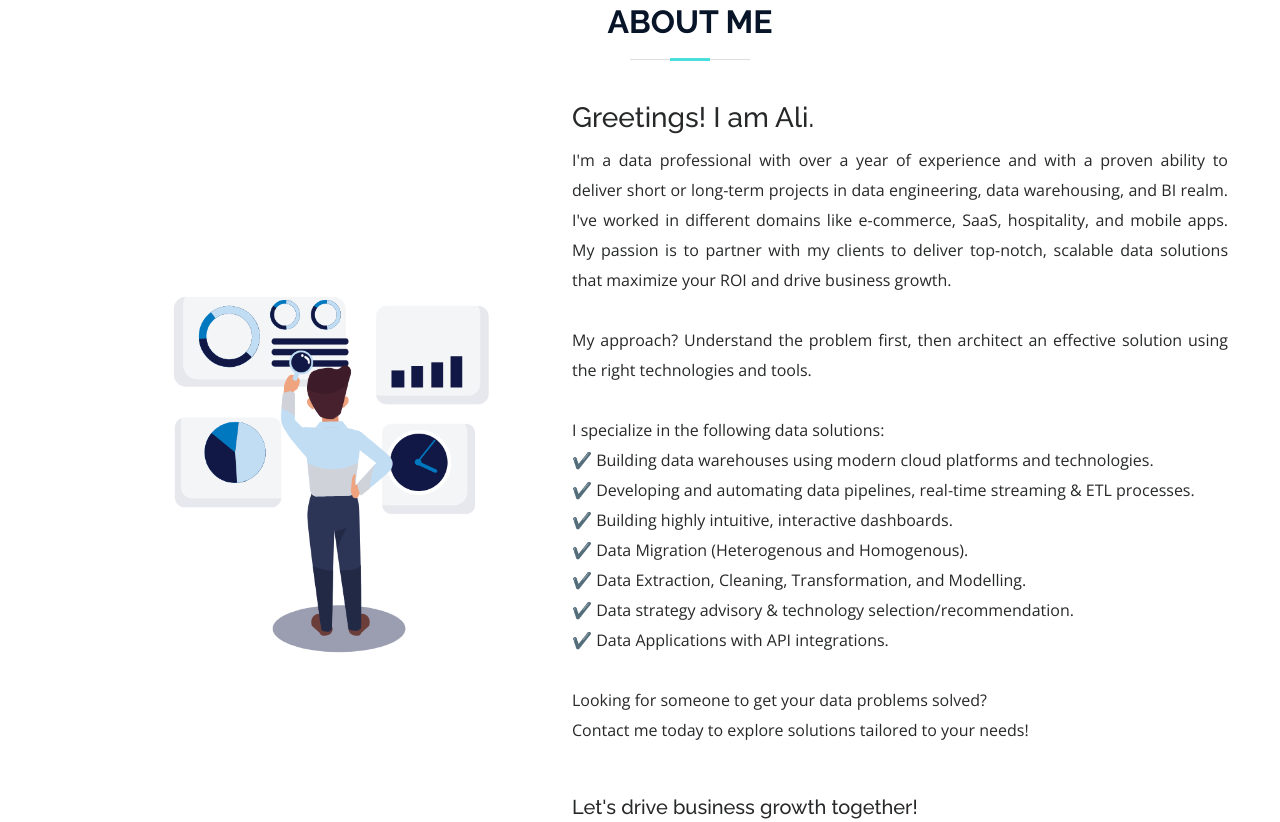
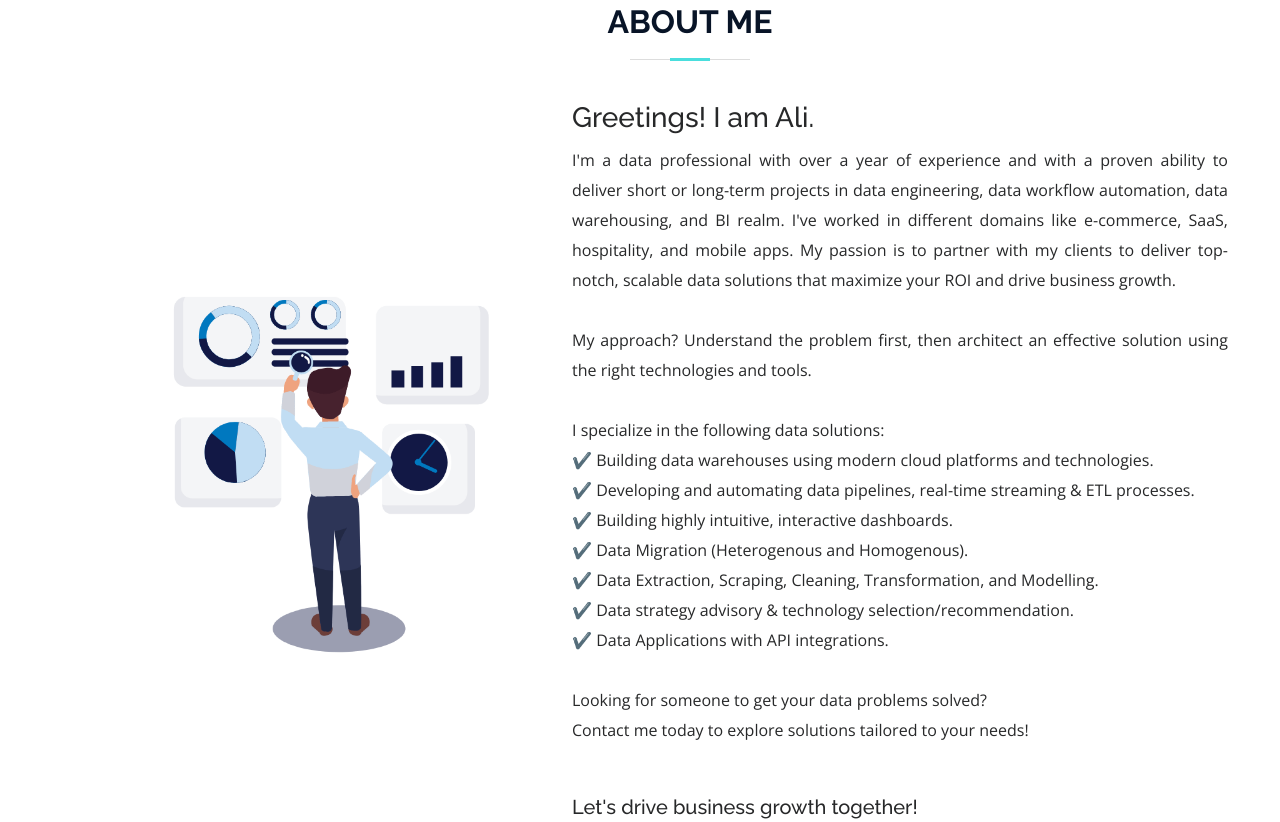
Before and after one commit to ali-bin-kashif/portfolio-website, a plain HTML site: page index.html in a window 1280 px wide. Shown: the part 847-1669 px from the top of the page. Drawn offline with nearby package versions, Linux system fonts and the light colour scheme.

Commit message:
Chore(About): Update about section

```diff
--- a/index.html
+++ b/index.html
@@ -121,7 +121,7 @@
             <div class="about-text">
               <h3>Greetings! I am Ali.</h3>
               <p>
-                I'm a data professional with over a year of experience and with a proven ability to deliver short or long-term projects in data engineering, data warehousing, and BI realm. I've worked in different domains like e-commerce, SaaS, hospitality, and mobile apps. My passion is to partner with my clients to deliver top-notch, scalable data solutions that maximize your ROI and drive business growth.
+                I'm a data professional with over a year of experience and with a proven ability to deliver short or long-term projects in data engineering, data workflow automation, data warehousing, and BI realm. I've worked in different domains like e-commerce, SaaS, hospitality, and mobile apps. My passion is to partner with my clients to deliver top-notch, scalable data solutions that maximize your ROI and drive business growth.
 
                 <br><br>
                 My approach? Understand the problem first, then architect an effective solution using the right technologies and tools.
@@ -136,7 +136,7 @@
                 <br>
                 ✔️ Data Migration (Heterogenous and Homogenous).
                 <br>
-                ✔️ Data Extraction, Cleaning, Transformation, and Modelling.
+                ✔️ Data Extraction, Scraping, Cleaning, Transformation, and Modelling.
                 <br>
                 ✔️ Data strategy advisory & technology selection/recommendation.
                 <br>
@@ -409,6 +409,8 @@
                 <li>Developed complex queries for data transformation and analytics in Databricks and Metabase, enabling data-driven decision-making for stakeholders.</li>
 
                 <li>Built an automated pipeline to fetch data from the GA4 API into BigQuery, enabling seamless integration of web analytics data for further analysis.</li>
+
+                <li>Built a real-time data pipeline which triggers with a website's webhook, gets the data, transforms it and sends it as events to GA4 with correct session mappings for web analytics purpose and e-commerce purchase attributions.</li>
                 <br>
               </ul>
             </div>
```
